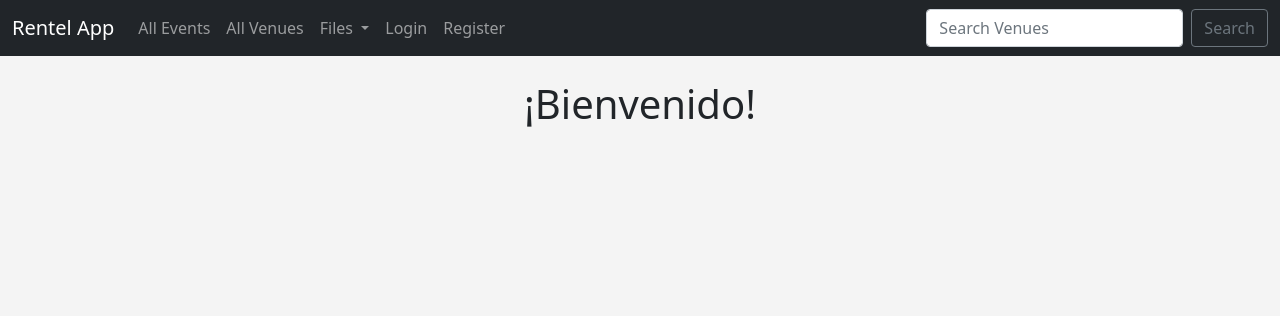
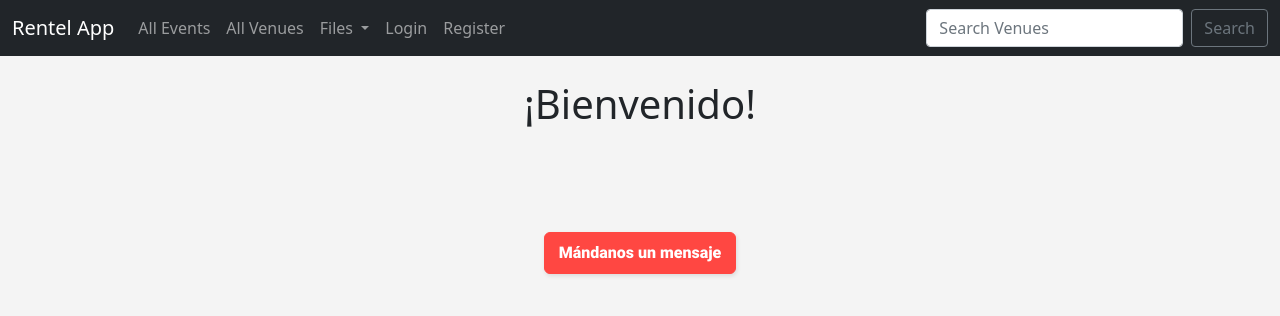
Before and after one commit to danielgalc/djangoapp, a Django app: page /app/index in a window 1280 px wide. Shown: the top 316 px of the page. Run offline with Django 4.2, Linux system fonts and the light colour scheme.

Commit message:
Enviar un correo. Contacto v1

```diff
--- a/app/static/css/main.css
+++ b/app/static/css/main.css
@@ -0,0 +1,38 @@
+
+/* BOTON INDEX - INCIDENCIA*/
+
+.button-contacto{
+    background: #FF4742;
+    border: 1px solid #FF4742;
+    border-radius: 6px;
+    box-shadow: rgba(0, 0, 0, 0.1) 1px 2px 4px;
+    box-sizing: border-box;
+    color: #FFFFFF;
+    cursor: pointer;
+    display: inline-block;
+    font-family: nunito,roboto,proxima-nova,"proxima nova",sans-serif;
+    font-size: 16px;
+    font-weight: 800;
+    line-height: 16px;
+    min-height: 40px;
+    outline: 0;
+    padding: 12px 14px;
+    text-align: center;
+    text-rendering: geometricprecision;
+    text-transform: none;
+    user-select: none;
+    -webkit-user-select: none;
+    touch-action: manipulation;
+    vertical-align: middle;
+    }
+
+    .button-conctacto:hover,
+    .button-conctacto:active {
+    background-color: initial;
+    background-position: 0 0;
+    color: #FF4742;
+    }
+
+    .button-conctacto:active {
+    opacity: .5;
+    }
--- a/app/templates/app/home.html
+++ b/app/templates/app/home.html
@@ -3,7 +3,9 @@
 
 {% block content %}
 
-
+{% if user.is_authenticated  %}
+    <meta http-equiv="refresh" content="0; {% url 'members:index' %}" />
+{% else %}
     <center>
         <h1> ¡Bienvenido! </h1>
         <h2>Seleccione una de las opciones para comenzar. </h2>
@@ -12,5 +14,6 @@
         <a href="{% url 'members:register-user' %}"><button>Crear una cuenta</button></a>
 
     </center>
+{% endif %}
 
 {% endblock %}
--- a/app/templates/app/index.html
+++ b/app/templates/app/index.html
@@ -1,8 +1,16 @@
 {% extends 'app/base.html' %}
 
+{% load static %}
+
 {% block content %}
+    <link rel="stylesheet" href="{% static 'css/main.css' %}">
+
     <center>
         <h1> ¡Bienvenido! </h1>
+        <br><br><br><br>
+        <a href="{% url 'app:contacto' %}"><button class="button-contacto">Mándanos un mensaje</button></a>
+
+
 
     </center>
 {% endblock %}
--- a/app/urls.py
+++ b/app/urls.py
@@ -17,5 +17,6 @@ urlpatterns = [
     path('venue_text', views.venue_text, name='venue-text'),
     path('venue_csv', views.venue_csv, name='venue-csv'),
     path('venue_pdf', views.venue_pdf, name='venue-pdf'),
+    path('app/contacto', views.contacto, name='contacto')
     #path('authenticate/index', views.index, name='index')
 ]
--- a/djangoapp/settings.py
+++ b/djangoapp/settings.py
@@ -127,3 +127,5 @@ DEFAULT_AUTO_FIELD = 'django.db.models.BigAutoField'
 AUTHENTICATION_BACKENDS = (
     'django.contrib.auth.backends.ModelBackend',
 )
+
+EMAIL_BACKEND = 'django.core.mail.backends.console.EmailBackend'
```
Also changed, not shown: app/forms.py (+7 -0 lines), app/models.py (+15 -0 lines), app/templates/app/contacto.html (added, +24 -0 lines), app/views.py (+25 -1 lines), db.sqlite3.
